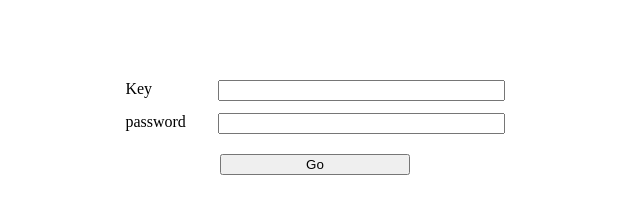
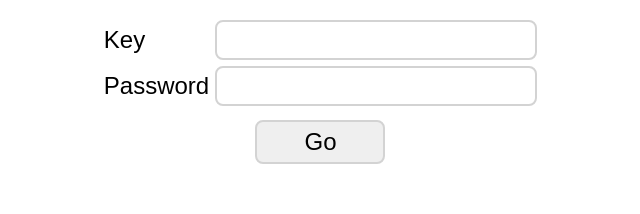
Before and after one commit to AmrSaber/Gate-keeper, a website: page public/index.html in a window 1280 px wide. Shown: the whole page, without its empty margins (325-965 px from the left). Drawn offline with Linux system fonts and the light colour scheme.

Commit message:
Update static page style

```diff
--- a/public/index.html
+++ b/public/index.html
@@ -1,35 +1,23 @@
 <!DOCTYPE html>
 <html lang="en">
-
   <head>
-  <meta charset="UTF-8">
+    <meta charset="UTF-8" />
     <title>Gate keeper</title>
+    <link rel="stylesheet" href="style.css" />
   </head>
 
   <body>
     <form>
-    <div id="container" style="width: 30%; margin: 80px auto; display: none; flex-direction: column;">
+      <label for="key">Key</label>
+      <span id="key-text"></span>
+      <input id="key" type="text" />
 
-      <div id="key-text-div" style="display: none; flex-direction: row;">
-        <span style="width: 25%;">Key</span>
-        <span id="key-text" style="width: 75%; text-align: center;"></span>
-      </div>
+      <label for="password">Password</label>
+      <input id="password" type="password" />
 
-      <div id="key-input-div" style="display: flex; flex-direction: row;">
-        <label for="key" style="width: 25%;">Key</label>
-        <input id="key" type="text" style="width: 75%;" />
-      </div>
-
-      <div style="display: flex; flex-direction: row; margin-top: 12px;">
-        <label for="password" style="width: 25%;">password</label>
-        <input id="password" type="password" style="width: 75%;" />
-      </div>
-
-      <button id="submit" type="submit" style="width: 50%; margin: 20px auto;">Go</button>
+      <button id="submit" type="submit">Go</button>
     </form>
-  </div>
 
     <script src="./script.js"></script>
   </body>
-
 </html>
--- a/public/script.js
+++ b/public/script.js
@@ -5,12 +5,12 @@ const queryKey = urlParams.get('key');
 {
   document.getElementById('key-text').innerHTML = queryKey;
 
-  if (queryKey != null) {
-    document.getElementById('key-input-div').style.display = 'none';
-    document.getElementById('key-text-div').style.display = 'flex';
+  if (queryKey == null) {
+    document.getElementById('key-text').style.display = 'none';
+    document.getElementById('key').style.display = 'inline';
   }
 
-  document.getElementById('container').style.display = 'flex';
+  document.querySelector('form').style.display = 'grid';
 }
 
 // Get key & password and handle the submit key click
@@ -31,6 +31,8 @@ const queryKey = urlParams.get('key');
             // Redirect to URL
             window.location.replace(body.url);
           }
+
+          document.getElementById('key').focus();
         });
       })
       .catch(err => {
--- /dev/null
+++ b/public/style.css
@@ -0,0 +1,63 @@
+* {
+  font-size: 24px;
+}
+
+body {
+  font-family: Arial, Helvetica, sans-serif;
+}
+
+form {
+  margin: 20px auto;
+  width: 33vw;
+
+  display: none; /* display is set to "grid" in js */
+
+  grid-template-rows: auto auto auto;
+  grid-template-columns: 25fr 75fr;
+
+  justify-items: start;
+  align-items: center;
+
+  gap: 6px;
+}
+
+form input {
+  justify-self: stretch;
+}
+
+form span {
+  justify-self: center;
+}
+
+form button {
+  margin-top: 8px;
+
+  width: 30%;
+
+  grid-column: 1 / span 2;
+  justify-self: center;
+}
+
+button {
+  background-color: #efefef;
+  border: 2px solid lightgrey;
+  border-radius: 8px;
+  padding: 6px;
+}
+
+button:hover,
+button:focus {
+  /* background-color: #e0e0e0; */
+  background-color: black;
+  color: #efefef;
+}
+
+input {
+  border-radius: 8px;
+  border: 2px solid lightgrey;
+  padding: 4px;
+}
+
+#key {
+  display: none;
+}
```
Lines whose indentation alone changed are shown as unchanged.
